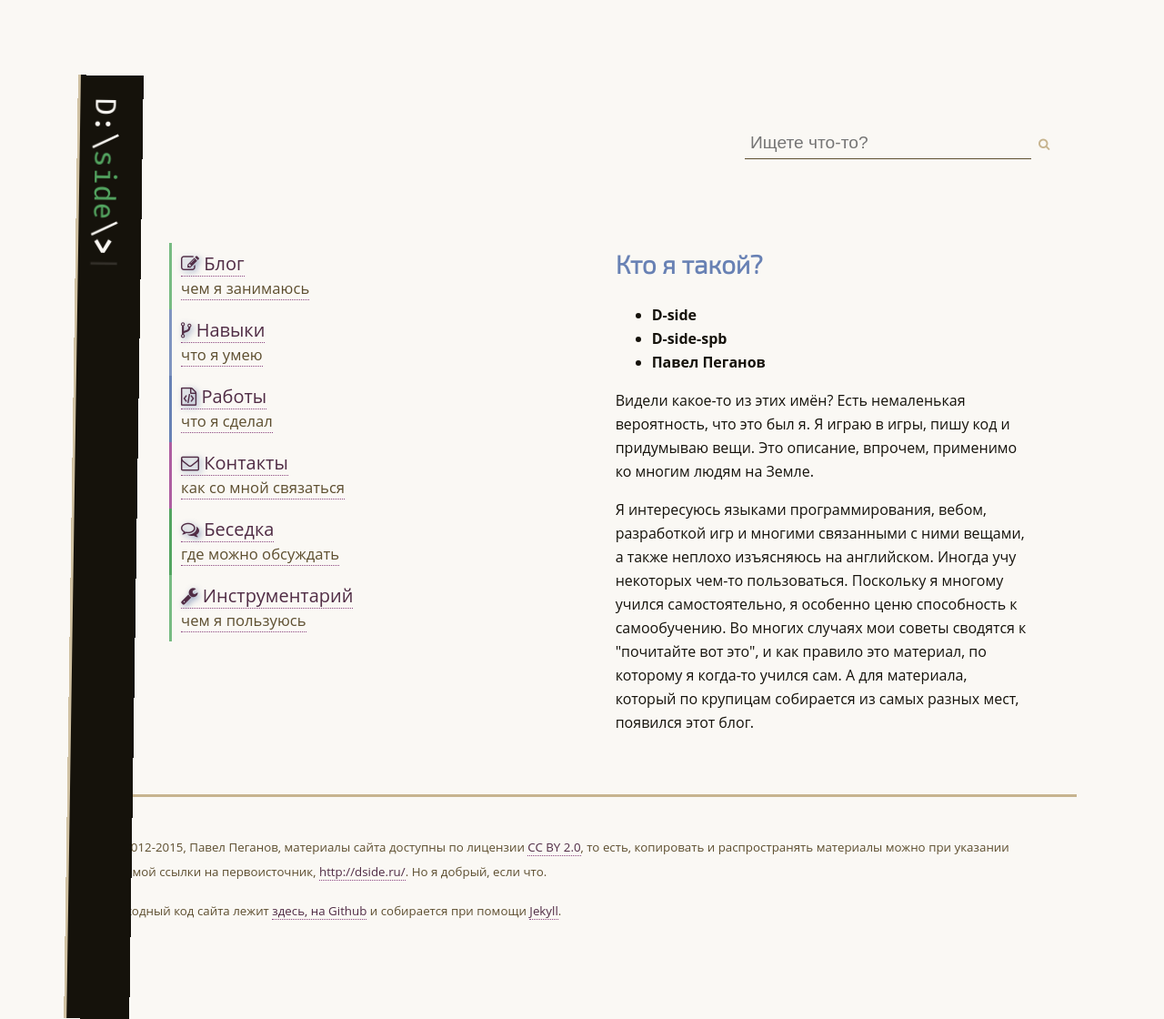
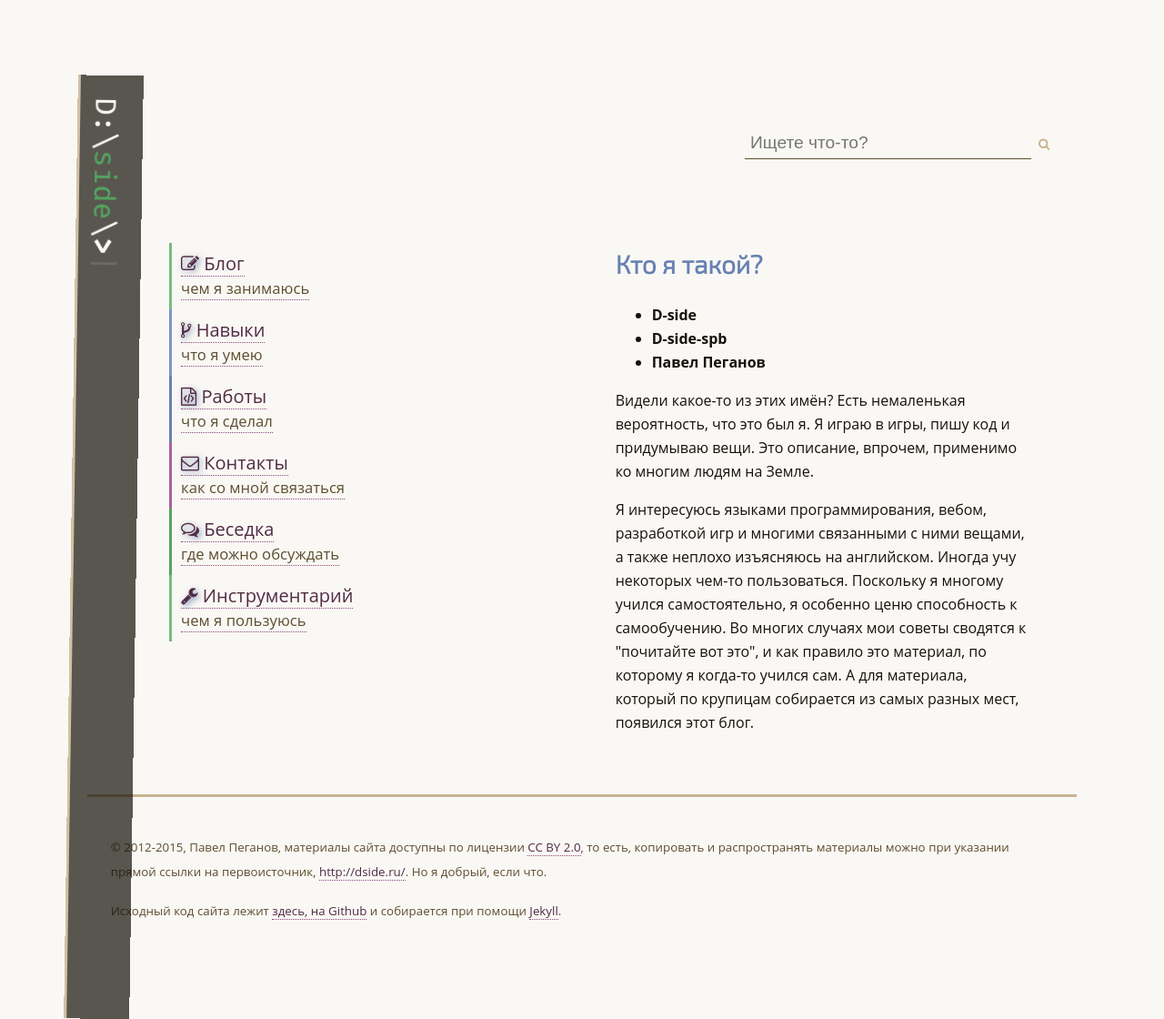
Before and after one commit to D-side/d-side.github.io, a Jekyll site: the page built from index.html, in a window 1280 px wide. Shown: the whole page at 91% size. Built offline with Jekyll 4.4.1, drawn with Linux system fonts in a browser that asks for light colours; nearby versions of some CDN libraries; library files that are not in the unit come from our copies.

Commit message:
A bit more glass for usability

```diff
--- a/assets/paper.sass
+++ b/assets/paper.sass
@@ -42,7 +42,7 @@ h1#path
   font-family: $monospace
   font-weight: normal
   padding: flex-gutter()
-  background-color: $theme07
+  background-color: transparentize($theme07, 0.3)
   color: $theme00
   text-align: left
   font-size: 2em
```
